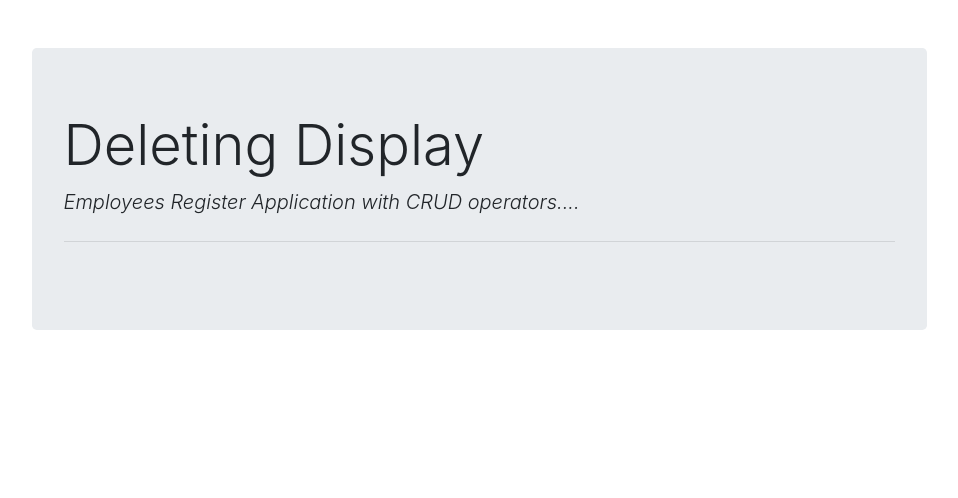
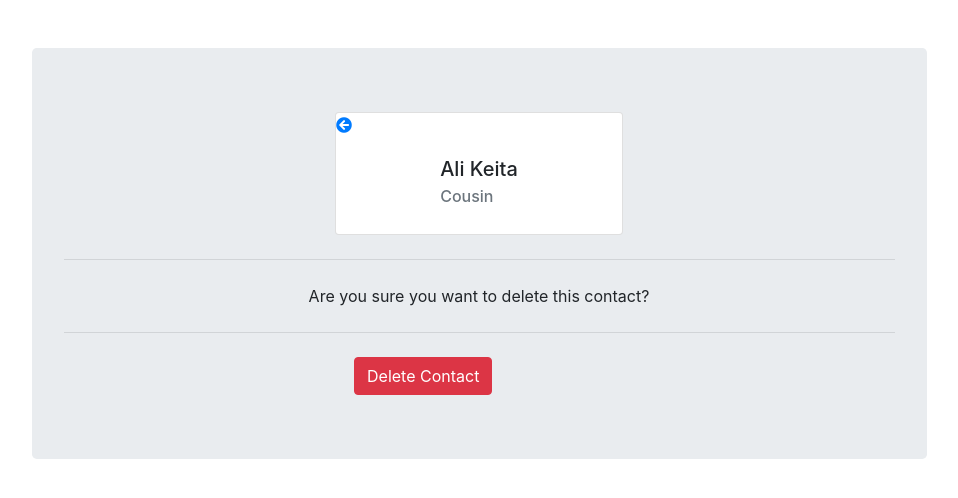
Before and after one commit to AliBouss/Projet_Django-Contact_Lists, a Django app: template templates/delete.html in a window 1280 px wide. Shown: the top 498 px of the page, without its empty margins (161-1119 px from the left). Run offline with Django 3.2, Linux system fonts and the light colour scheme; the template is opened without the code that fills it: values that come from a table or form of the project are taken from there, others are empty; data comes from the database, SQL or seed files in the repository; both versions use the stored data as it was after the commit; some libraries are stand-ins or nearby versions.

Commit message:
ajout de la fonctionnalité 'delete-contact' et 'search-contact'

```diff
--- a/contactlist/urls.py
+++ b/contactlist/urls.py
@@ -6,4 +6,5 @@ urlpatterns = [
     path('add-contact/', addcontact, name='add-contact'),
     path('edit/<str:pk>', edit, name='edit'),
     path('profile/<str:pk>', contactProfile, name='profile'),
+    path('delete/<str:pk>', delete, name='delete'),
 ]
--- a/templates/delete.html
+++ b/templates/delete.html
@@ -1,3 +1,5 @@
+{% load static %}
+
 <!DOCTYPE html>
 <html lang="en">
 <head>
@@ -5,17 +7,33 @@
     <title>Delete Display</title>
     <link rel="stylesheet" href="https://stackpath.bootstrapcdn.com/bootstrap/4.3.1/css/bootstrap.min.css" integrity="sha384-ggOyR0iXCbMQv3Xipma34MD+dH/1fQ784/j6cY/iJTQUOhcWr7x9JvoRxT2MZw1T" crossorigin="anonymous">
     <link rel="stylesheet" href="https://cdnjs.cloudflare.com/ajax/libs/font-awesome/5.15.3/css/all.min.css">
-    <link rel="stylesheet" href="css/styles.css">
 </head>
 <body>
 
 <div class="container">
+
     <div class="col-md-10 offset-md-1 mt-5">
+
         <div class="jumbotron">
-              <h1 class="display-4">Deleting Display</h1>
-              <p class="lead font-italic">Employees Register Application with CRUD operators....</p>
-              <hr class="my-4">
+            <div class="card mx-auto" style="width: 18rem;" >
 
+                <a href="{% url 'edit' contact.id %}"><i class="fas fa-arrow-circle-left"></i></a>
+
+                <div class="card-body mx-auto w-auto" style="width: 22rem;">
+                    <h5 class="card-title">{{contact.fullname | title}}</h5>
+                    <h6 class="card-subtitle mb-2 text-muted">{{contact.relationship | title}}</h6>
+                </div>
+            </div>
+            <hr class="my-4">
+                <p style="text-align:center">Are you sure you want to delete this contact?</p>
+            <hr class="my-4">
+
+            <form action="" method="POST">
+                {% csrf_token %}
+            <div class="mx-auto" style="width: 250px;">
+                <button class="btn btn-danger" href="{% url 'delete' contact.id%}" name="submit_button" type="submit">Delete Contact</button>
+            </div>
+            </form>
         </div>
     </div>
 
--- a/templates/edit.html
+++ b/templates/edit.html
@@ -62,9 +62,10 @@
                 </div>
 
                 <div class="d-grid gap-2 ">
-                    <button class="btn btn-primary" type="submit" name="submit_button">Save</button>
+                    <button class="btn btn-primary" type="submit" name="submit_button">Save Contact</button>
+
+                    <a class="btn btn-danger" href="{% url 'delete' contact.id %}" name="submit_button">Delete Contact</a>
                 </div>
-
 
             </div>
         </form>
```
Also changed, not shown: contactlist/views.py (+15 -5 lines), templates/index.html (+6 -6 lines), db.sqlite3.
